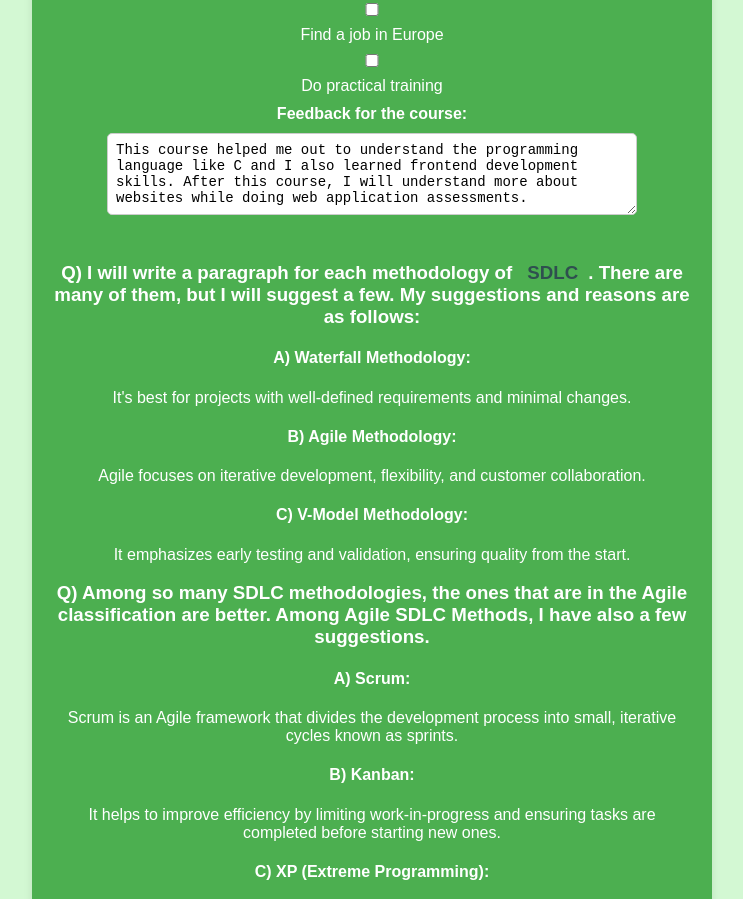
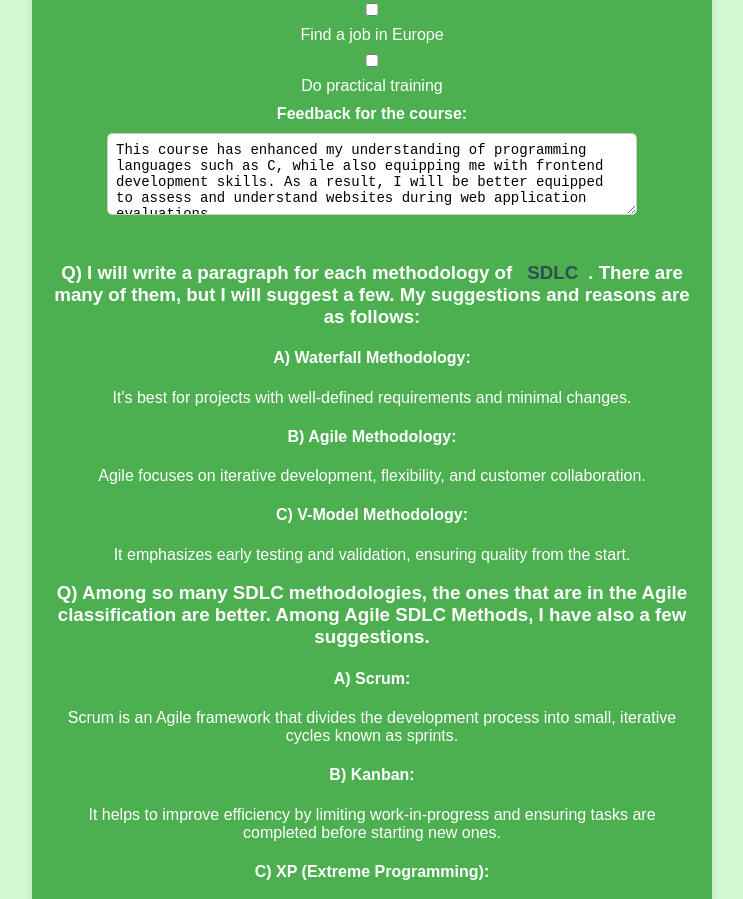
Before and after one commit to Ajsayed/Ajazsayed, a plain HTML site: page index.html in a window 1280 px wide. Shown: the part 1254-2153 px from the top of the page, without its empty margins (268-1011 px from the left). Drawn offline with Linux system fonts and the light colour scheme.

Commit message:
index.html

```diff
--- a/index.html
+++ b/index.html
@@ -151,7 +151,7 @@
             <br>
 
             <label for="feedback">Feedback for the course:</label>
-            <textarea id="feedback" name="feedback" rows="4" cols="50" required>This course helped me out to understand the programming language like C and I also learned frontend development skills. After this course, I will understand more about websites while doing web application assessments.</textarea>
+            <textarea id="feedback" name="feedback" rows="4" cols="50" required>This course has enhanced my understanding of programming languages such as C, while also equipping me with frontend development skills. As a result, I will be better equipped to assess and understand websites during web application evaluations.</textarea>
             <br>
 
             <div class="sdlc-info">
```
